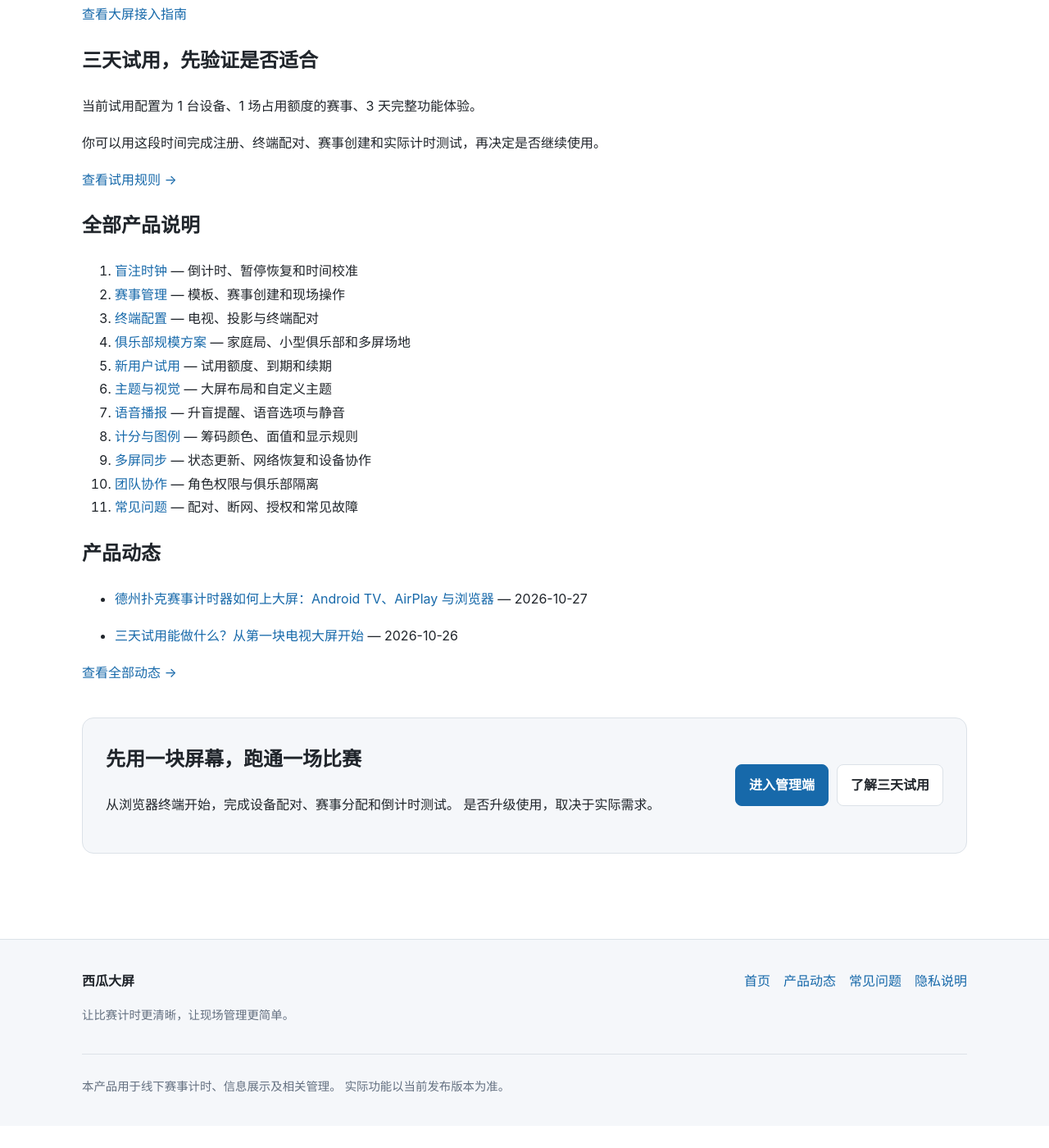
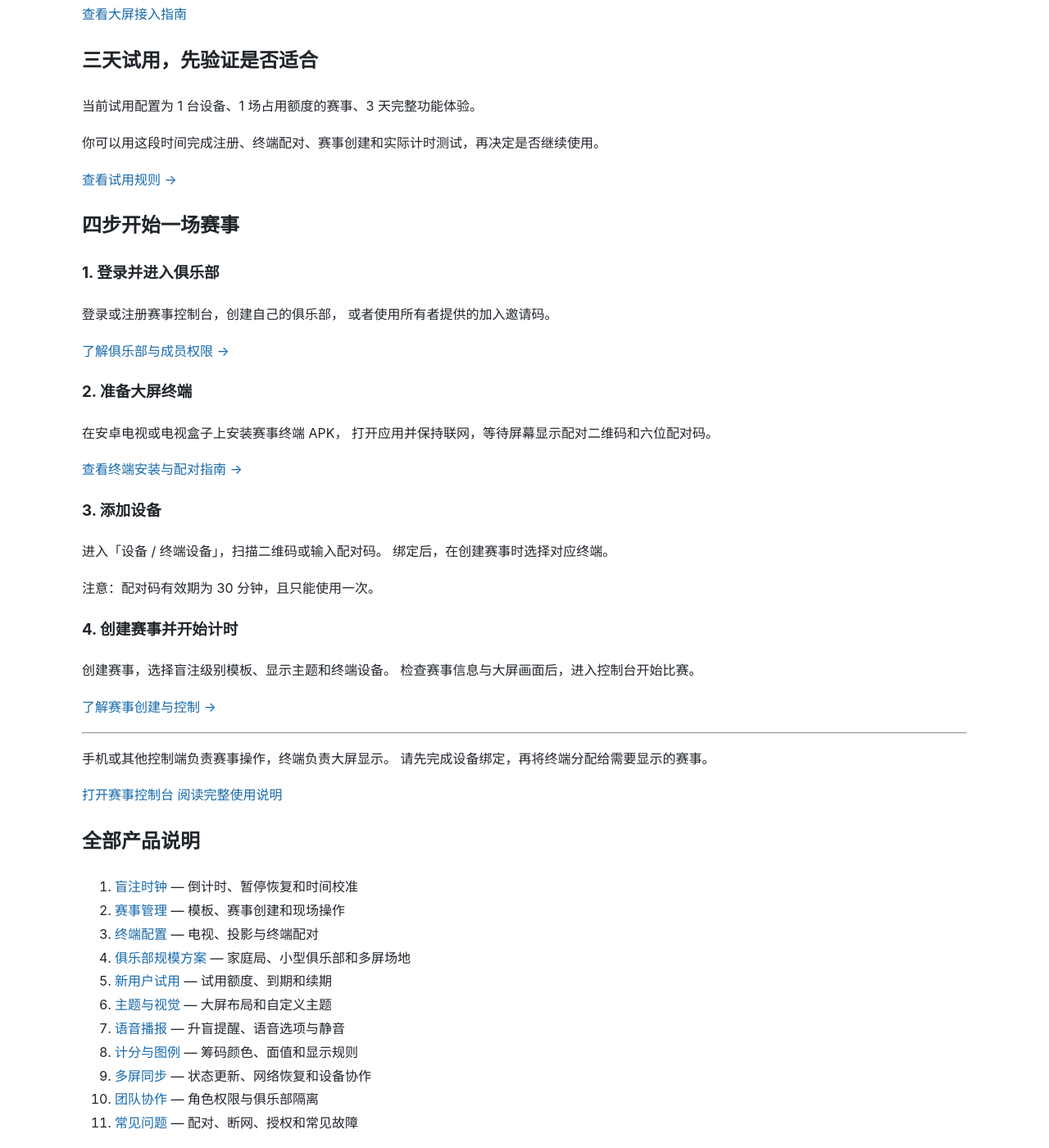
Before and after one commit to guanlisheng/poker, a Jekyll site: the page built from docs/index.md, in a window 1280 px wide and 1400 px high, scrolled down 2655 px. Shown: the whole window at 82% size. Built offline with Jekyll 4.4.1, drawn with Linux system fonts in a browser that asks for light colours; before the commit the page ends 4028 px from its top, so only the background shows below that.

Commit message:
refine layout and content

```diff
--- a/docs/_config.yml
+++ b/docs/_config.yml
@@ -19,6 +19,7 @@ excerpt_separator: "\n\n"
 
 header_pages:
   - index.md
+  - 12-user-guide.md
   - 01-clock.md
   - 02-tournament.md
   - 03-terminal.md
--- a/docs/_includes/footer.html
+++ b/docs/_includes/footer.html
@@ -7,6 +7,7 @@
 
     <nav aria-label="页脚导航">
       <a href="{{ '/' | relative_url }}">首页</a>
+      <a href="{{ '/user-guide/' | relative_url }}">快速入门</a>
       <a href="{{ '/blog/' | relative_url }}">产品动态</a>
       <a href="{{ '/11-faq/' | relative_url }}">常见问题</a>
       <a href="{{ '/privacy/' | relative_url }}">隐私说明</a>
--- a/docs/_includes/header.html
+++ b/docs/_includes/header.html
@@ -9,6 +9,11 @@
       <a href="{{ '/' | relative_url }}"
          {% if page.url == '/' %}aria-current="page"{% endif %}>
         首页
+      </a>
+
+      <a href="{{ '/user-guide/' | relative_url }}"
+         {% if page.url contains 'user-guide' %}aria-current="page"{% endif %}>
+        快速入门
       </a>
 
       <a href="{{ '/01-clock/' | relative_url }}"
--- a/docs/index.md
+++ b/docs/index.md
@@ -89,6 +89,44 @@ permalink: /
 
 [查看试用规则 →](./05-trial)
 
+## 四步开始一场赛事
+
+### 1. 登录并进入俱乐部
+
+登录或注册赛事控制台，创建自己的俱乐部，
+或者使用所有者提供的加入邀请码。
+
+[了解俱乐部与成员权限 →](./10-permissions)
+
+### 2. 准备大屏终端
+
+在安卓电视或电视盒子上安装赛事终端 APK，
+打开应用并保持联网，等待屏幕显示配对二维码和六位配对码。
+
+[查看终端安装与配对指南 →](./03-terminal)
+
+### 3. 添加设备
+
+进入「设备 / 终端设备」，扫描二维码或输入配对码。
+绑定后，在创建赛事时选择对应终端。
+
+注意：配对码有效期为 30 分钟，且只能使用一次。
+
+### 4. 创建赛事并开始计时
+
+创建赛事，选择盲注级别模板、显示主题和终端设备。
+检查赛事信息与大屏画面后，进入控制台开始比赛。
+
+[了解赛事创建与控制 →](./02-tournament)
+
+---
+
+手机或其他控制端负责赛事操作，终端负责大屏显示。
+请先完成设备绑定，再将终端分配给需要显示的赛事。
+
+[打开赛事控制台](https://poker.nkucyd.cn/)
+[阅读完整使用说明](https://poker.nkucyd.cn/guide/)
+
 ## 全部产品说明
 
 1. [盲注时钟](./01-clock) — 倒计时、暂停恢复和时间校准
```
Also changed, not shown: docs/12-user-guide.md (added, +86 -0 lines).
